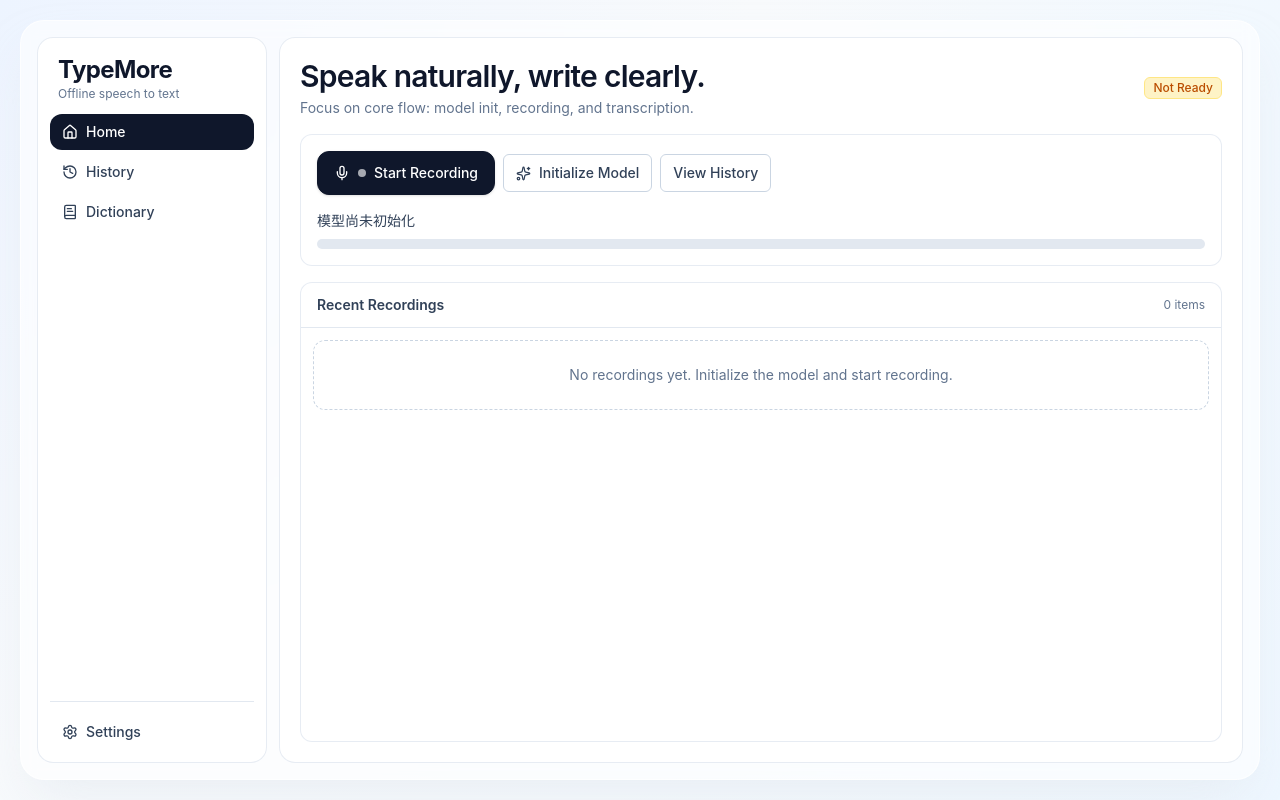
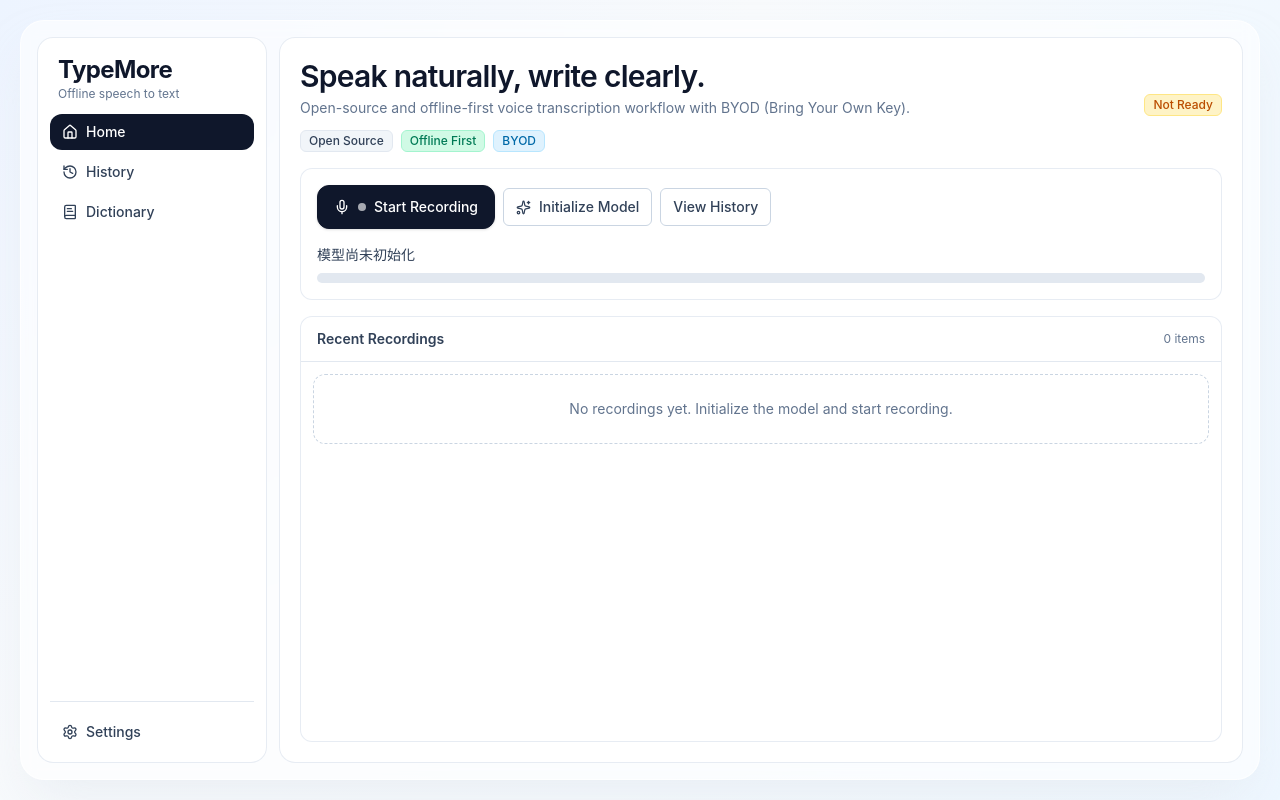
Before and after one commit to everettjf/typemore, a React (Vite) app: page / in a window 1280 px wide. Built offline with nearby package versions, Linux system fonts and the light colour scheme.

Commit message:
iter07: emphasize open source offline-first and BYOD in home hero

```diff
--- a/src/App.tsx
+++ b/src/App.tsx
@@ -56,7 +56,10 @@
     navDictionary: "词库",
     navSettings: "设置",
     titleHome: "自然说话，清晰落字。",
-    subHome: "聚焦核心流程：初始化模型、录音、转写。",
+    subHome: "开源、离线优先，支持 BYOD（Bring Your Own Key）的语音转写工作流。",
+    featureOpenSource: "Open Source",
+    featureOfflineFirst: "Offline First",
+    featureByod: "BYOD",
     modelReady: "模型已就绪",
     modelInitializing: "初始化中",
     modelNotReady: "模型未就绪",
@@ -116,7 +119,10 @@
     navDictionary: "Dictionary",
     navSettings: "Settings",
     titleHome: "Speak naturally, write clearly.",
-    subHome: "Focus on core flow: model init, recording, and transcription.",
+    subHome: "Open-source and offline-first voice transcription workflow with BYOD (Bring Your Own Key).",
+    featureOpenSource: "Open Source",
+    featureOfflineFirst: "Offline First",
+    featureByod: "BYOD",
     modelReady: "Model Ready",
     modelInitializing: "Initializing",
     modelNotReady: "Not Ready",
@@ -627,6 +633,11 @@
                 <div>
                   <h1 className="text-3xl font-semibold tracking-tight">{t("titleHome")}</h1>
                   <p className="mt-1 text-sm text-slate-500">{t("subHome")}</p>
+                  <div className="mt-3 flex flex-wrap gap-2">
+                    <Badge className="bg-slate-100 text-slate-700 border-slate-200">{t("featureOpenSource")}</Badge>
+                    <Badge className="bg-emerald-100 text-emerald-700 border-emerald-200">{t("featureOfflineFirst")}</Badge>
+                    <Badge className="bg-sky-100 text-sky-700 border-sky-200">{t("featureByod")}</Badge>
+                  </div>
                 </div>
                 <Badge className={cn(badgeClass(modelReady))}>
                   {modelReady ? t("modelReady") : initStatus.running ? t("modelInitializing") : t("modelNotReady")}
```
